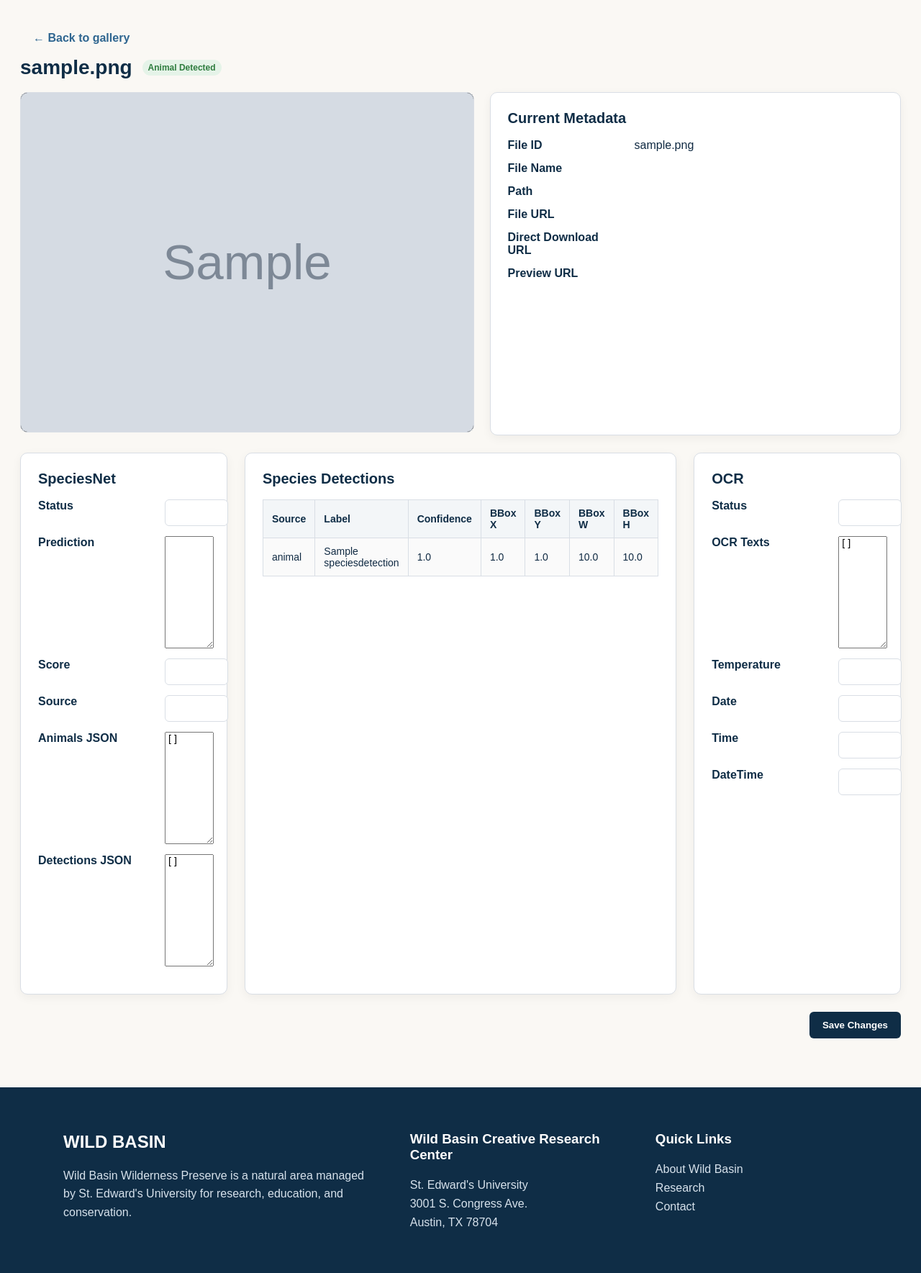
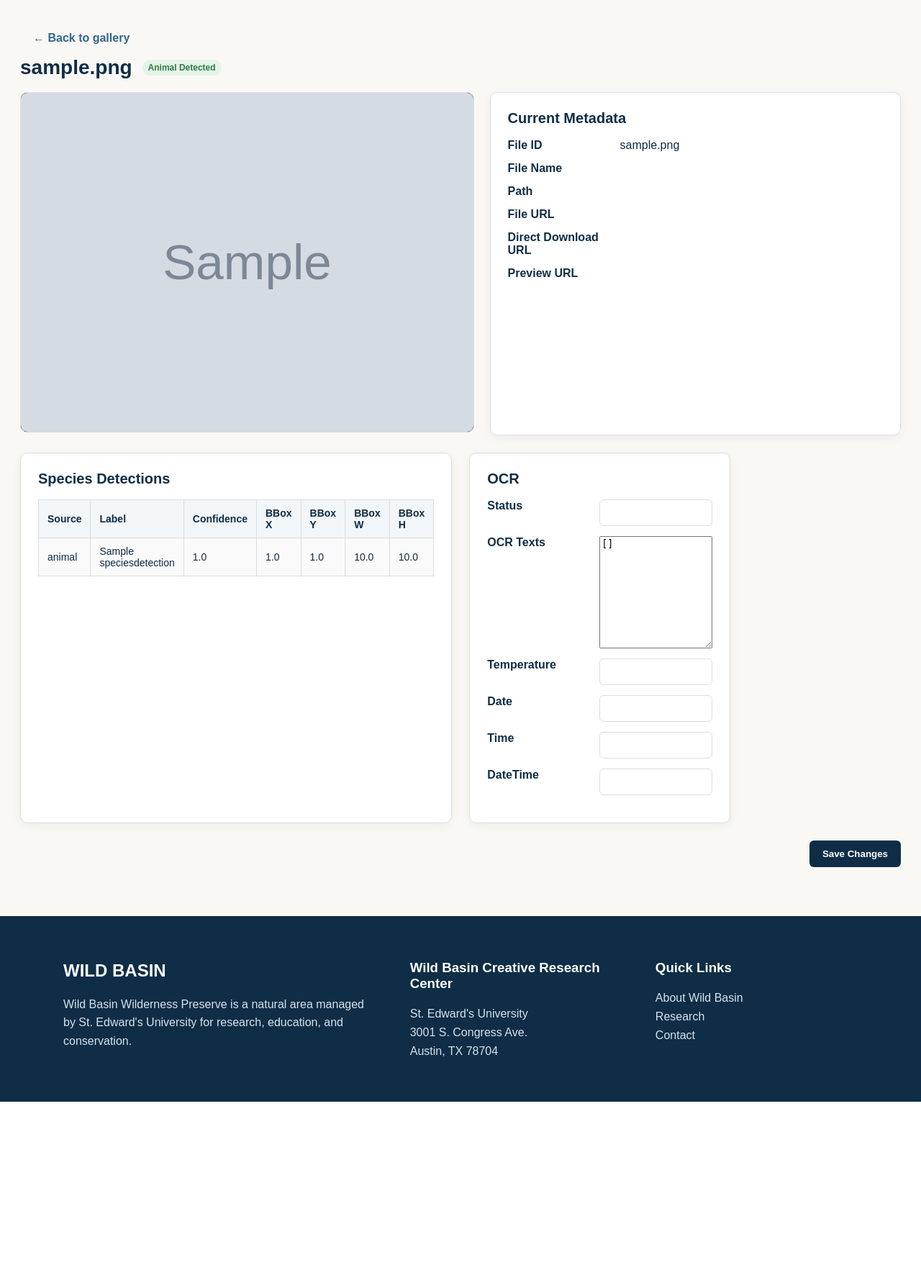
Before and after one commit to RyanEAA/django-wild-basin-app, a Django app: a page that uses wildlife_viewer/images/templates/images/image_detail.html in a window 1280 px wide. Shown: the part 93-1862 px from the top of the page at 72% size. After the commit the page ends 1624 px from the top, so only its background shows below. Run offline with Django 4.2, Linux system fonts and the light colour scheme; a user stored in the database is signed in; data comes from the database, SQL or seed files in the repository; tables that the repository leaves empty hold one stand-in row (values such as "Sample post"); grey boxes marked "Sample" are stand-in pictures.

Commit message:
fixed ocr detail box and removed speciesnet section. Leaving just species detections and ocr in image_detail

```diff
--- a/wildlife_viewer/images/static/images/css/site.css
+++ b/wildlife_viewer/images/static/images/css/site.css
@@ -384,10 +384,19 @@ input, select {
     color: var(--navy);
 }
 
-.meta-row input,
-.meta-row textarea,
-.meta-row select {
+.detail-card input,
+.detail-card textarea,
+.detail-card select {
     width: 100%;
+    box-sizing: border-box;
+}
+
+.detail-card textarea {
+    min-height: 120px;
+}
+
+.detail-card .meta-row {
+    grid-template-columns: 140px 1fr;
 }
 
 .clean-table {
--- a/wildlife_viewer/images/templates/images/gallery.html
+++ b/wildlife_viewer/images/templates/images/gallery.html
@@ -51,7 +51,10 @@
 
 <div class="gallery-grid">
     {% for card in image_cards %}
-        <a href="{% url 'image_detail' card.image.file_id %}" class="card image-card">
+        <a
+            href="{% url 'image_detail' card.image.file_id %}?next={{ request.get_full_path|urlencode }}"
+            class="card image-card"
+        >
             {% if card.image_url %}
                 <img src="{{ card.image_url }}">
             {% else %}
--- a/wildlife_viewer/images/templates/images/image_detail.html
+++ b/wildlife_viewer/images/templates/images/image_detail.html
@@ -4,7 +4,7 @@
 <div class="detail-page">
 
     <p>
-        <a class="btn-link" href="{% url 'gallery' %}">← Back to gallery</a>
+        <a class="btn-link" href="{{ back_url }}">← Back to gallery</a>
     </p>
 
     {% if messages %}
@@ -16,10 +16,12 @@
     {% if can_edit %}
         <form method="post">
             {% csrf_token %}
+            <input type="hidden" name="next" value="{{ back_url }}">
     {% endif %}
 
     <div class="detail-header">
         <h1>{{ image.file_name }}</h1>
+
         {% if species_result %}
             <span class="badge">Animal Detected</span>
         {% endif %}
@@ -45,11 +47,30 @@
             </div>
 
             {% if can_edit %}
-                <div class="meta-row"><strong>File Name</strong>{{ image_form.file_name }}</div>
-                <div class="meta-row"><strong>Path</strong>{{ image_form.path }}</div>
-                <div class="meta-row"><strong>File URL</strong>{{ image_form.file_url }}</div>
-                <div class="meta-row"><strong>Direct Download URL</strong>{{ image_form.direct_download_url }}</div>
-                <div class="meta-row"><strong>Preview URL</strong>{{ image_form.preview_url }}</div>
+                <div class="meta-row">
+                    <strong>File Name</strong>
+                    {{ image_form.file_name }}
+                </div>
+
+                <div class="meta-row">
+                    <strong>Path</strong>
+                    {{ image_form.path }}
+                </div>
+
+                <div class="meta-row">
+                    <strong>File URL</strong>
+                    {{ image_form.file_url }}
+                </div>
+
+                <div class="meta-row">
+                    <strong>Direct Download URL</strong>
+                    {{ image_form.direct_download_url }}
+                </div>
+
+                <div class="meta-row">
+                    <strong>Preview URL</strong>
+                    {{ image_form.preview_url }}
+                </div>
             {% else %}
                 <div class="meta-row">
                     <strong>Path</strong>
@@ -58,34 +79,15 @@
 
                 <div class="meta-row">
                     <strong>Box URL</strong>
-                    <a href="{{ image.file_url }}" target="_blank">{{ image.file_url }}</a>
+                    <a href="{{ image.file_url }}" target="_blank">
+                        {{ image.file_url }}
+                    </a>
                 </div>
             {% endif %}
         </section>
     </div>
 
     <div class="detail-grid">
-        <section class="card detail-card">
-            <h2>SpeciesNet</h2>
-
-            {% if species_result %}
-                {% if can_edit %}
-                    <div class="meta-row"><strong>Status</strong>{{ species_form.status }}</div>
-                    <div class="meta-row"><strong>Prediction</strong>{{ species_form.prediction }}</div>
-                    <div class="meta-row"><strong>Score</strong>{{ species_form.prediction_score }}</div>
-                    <div class="meta-row"><strong>Source</strong>{{ species_form.prediction_source }}</div>
-                    <div class="meta-row"><strong>Animals JSON</strong>{{ species_form.animals }}</div>
-                    <div class="meta-row"><strong>Detections JSON</strong>{{ species_form.detections }}</div>
-                {% else %}
-                    <div class="meta-row"><strong>Status</strong><span>{{ species_result.status }}</span></div>
-                    <div class="meta-row"><strong>Prediction</strong><span>{{ species_result.prediction }}</span></div>
-                    <div class="meta-row"><strong>Score</strong><span>{{ species_result.prediction_score }}</span></div>
-                    <div class="meta-row"><strong>Source</strong><span>{{ species_result.prediction_source }}</span></div>
-                {% endif %}
-            {% else %}
-                <p>No SpeciesNet result.</p>
-            {% endif %}
-        </section>
 
         <section class="card detail-card wide">
             <h2>Species Detections</h2>
@@ -101,6 +103,7 @@
                     <th>BBox H</th>
                 </tr>
 
+                {% if species_result %}
                     {% for detection in species_result.species_detections.all %}
                         <tr>
                             <td>{{ detection.source }}</td>
@@ -116,6 +119,11 @@
                             <td colspan="7">No SpeciesNet detections.</td>
                         </tr>
                     {% endfor %}
+                {% else %}
+                    <tr>
+                        <td colspan="7">No SpeciesNet result.</td>
+                    </tr>
+                {% endif %}
             </table>
         </section>
 
@@ -123,26 +131,71 @@
             <h2>OCR</h2>
 
             {% if can_edit %}
-                <div class="meta-row"><strong>Status</strong>{{ ocr_form.status }}</div>
-                <div class="meta-row"><strong>OCR Texts</strong>{{ ocr_form.ocr_texts }}</div>
-                <div class="meta-row"><strong>Temperature</strong>{{ ocr_form.temperature_f }}</div>
-                <div class="meta-row"><strong>Date</strong>{{ ocr_form.capture_date }}</div>
-                <div class="meta-row"><strong>Time</strong>{{ ocr_form.capture_time }}</div>
-                <div class="meta-row"><strong>DateTime</strong>{{ ocr_form.capture_datetime }}</div>
+                <div class="meta-row">
+                    <strong>Status</strong>
+                    {{ ocr_form.status }}
+                </div>
+
+                <div class="meta-row">
+                    <strong>OCR Texts</strong>
+                    {{ ocr_form.ocr_texts }}
+                </div>
+
+                <div class="meta-row">
+                    <strong>Temperature</strong>
+                    {{ ocr_form.temperature_f }}
+                </div>
+
+                <div class="meta-row">
+                    <strong>Date</strong>
+                    {{ ocr_form.capture_date }}
+                </div>
+
+                <div class="meta-row">
+                    <strong>Time</strong>
+                    {{ ocr_form.capture_time }}
+                </div>
+
+                <div class="meta-row">
+                    <strong>DateTime</strong>
+                    {{ ocr_form.capture_datetime }}
+                </div>
             {% else %}
-                <div class="meta-row"><strong>Status</strong><span>{{ ocr_result.status }}</span></div>
-                <div class="meta-row"><strong>OCR Texts</strong><span>{{ ocr_result.ocr_texts }}</span></div>
-                <div class="meta-row"><strong>Temperature</strong><span>{{ ocr_result.temperature_f }}</span></div>
-                <div class="meta-row"><strong>Date</strong><span>{{ ocr_result.capture_date }}</span></div>
-                <div class="meta-row"><strong>Time</strong><span>{{ ocr_result.capture_time }}</span></div>
+                <div class="meta-row">
+                    <strong>Status</strong>
+                    <span>{{ ocr_result.status }}</span>
+                </div>
+
+                <div class="meta-row">
+                    <strong>OCR Texts</strong>
+                    <span>{{ ocr_result.ocr_texts }}</span>
+                </div>
+
+                <div class="meta-row">
+                    <strong>Temperature</strong>
+                    <span>{{ ocr_result.temperature_f }}</span>
+                </div>
+
+                <div class="meta-row">
+                    <strong>Date</strong>
+                    <span>{{ ocr_result.capture_date }}</span>
+                </div>
+
+                <div class="meta-row">
+                    <strong>Time</strong>
+                    <span>{{ ocr_result.capture_time }}</span>
+                </div>
             {% endif %}
         </section>
     </div>
 
     {% if can_edit %}
         <div class="save-bar">
-            <button class="btn-primary" type="submit">Save Changes</button>
+            <button class="btn-primary" type="submit">
+                Save Changes
+            </button>
         </div>
+
         </form>
     {% endif %}
 
--- a/wildlife_viewer/images/views.py
+++ b/wildlife_viewer/images/views.py
@@ -9,6 +9,7 @@ from django.contrib import messages
 from django.shortcuts import render, redirect, get_object_or_404
 from django.core.paginator import Paginator
 from django.db.models import Q
+from django.urls import reverse
 
 from .decorators import researcher_required
 from .forms import (
@@ -349,6 +350,7 @@ def user_is_researcher(user):
     )
 
 def image_detail(request, file_id):
+    back_url = request.GET.get("next") or request.POST.get("next") or reverse("gallery")
     image = get_object_or_404(ImageRecord, file_id=file_id)
 
     if (
@@ -377,7 +379,9 @@ def image_detail(request, file_id):
             ocr_form.save()
 
             messages.success(request, "Image metadata updated.")
-            return redirect("image_detail", file_id=image.file_id)
+
+            detail_url = reverse("image_detail", args=[image.file_id])
+            return redirect(f"{detail_url}?next={back_url}")
 
     else:
         species_form = SpeciesNetEditForm(instance=species_result)
@@ -391,6 +395,7 @@ def image_detail(request, file_id):
         "can_edit": can_edit,
         "species_form": species_form,
         "ocr_form": ocr_form,
+        "back_url": back_url,
     })
 
 
```
Lines whose indentation alone changed are shown as unchanged.
